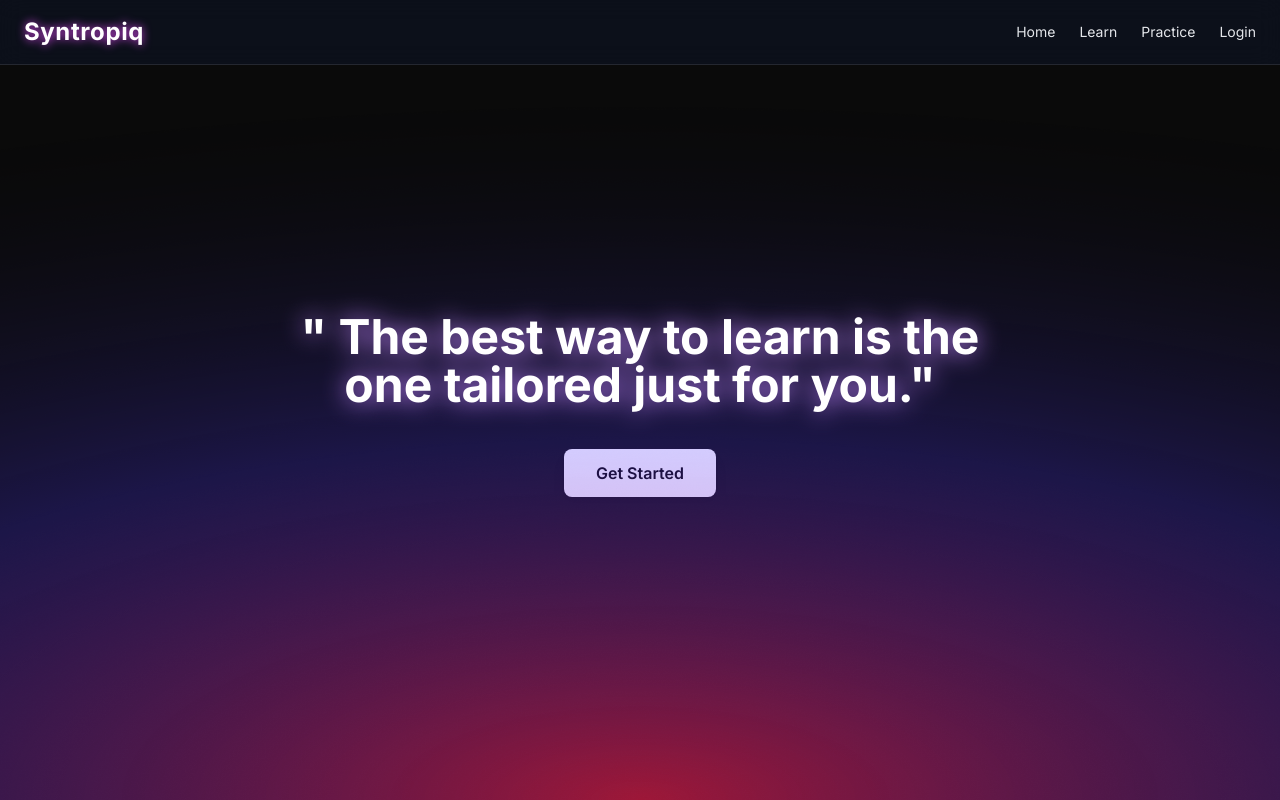
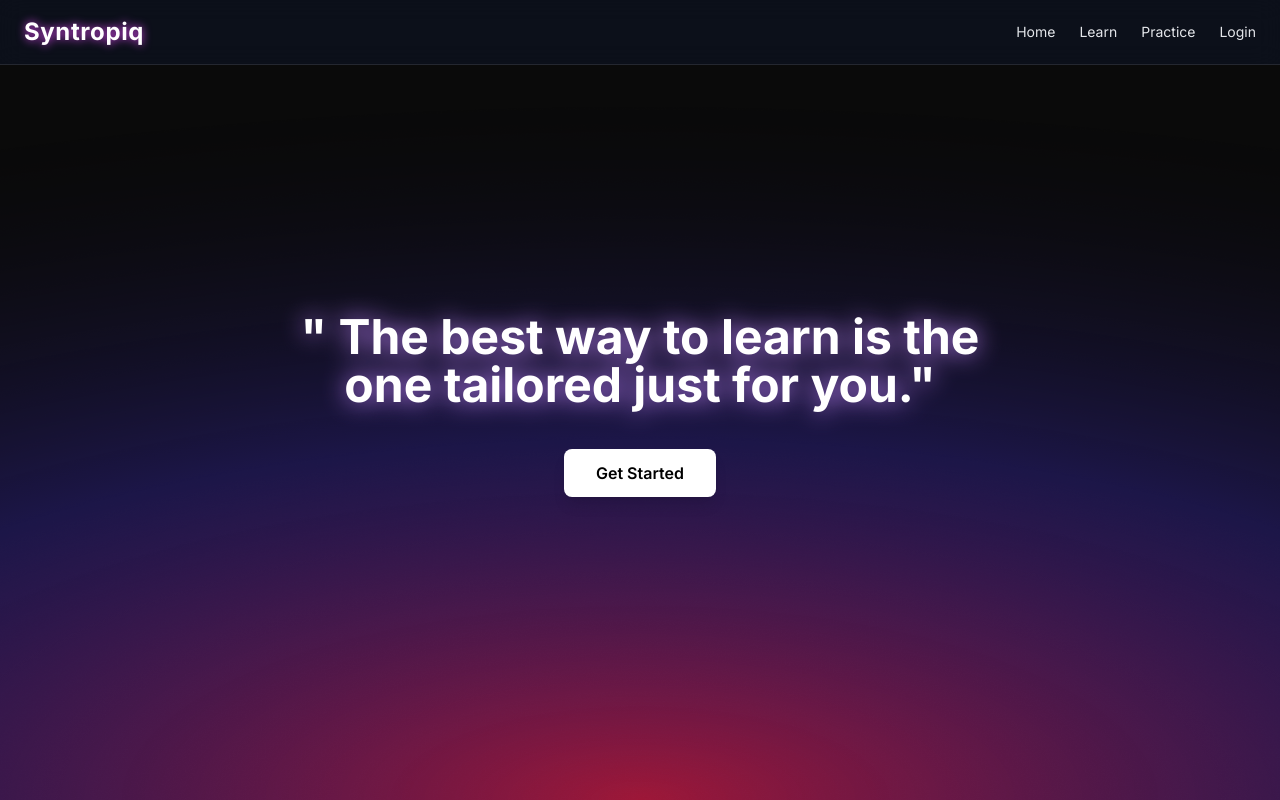
Before and after one commit to Nandavarma/syntropiq, a Next.js app: page / in a window 1280 px wide. Shown: the top 800 px of the page. Built offline with nearby package versions, Linux system fonts and the light colour scheme; a web font is replaced by a local one.

Commit message:
overlay issue

```diff
--- a/src/app/page.tsx
+++ b/src/app/page.tsx
@@ -17,9 +17,9 @@ export default function HomePage() {
         </motion.h1>
 
         <motion.div
-          className="mt-10"
-          initial={{ opacity: 0 }}
-          animate={{ opacity: 1 }}
+          className="mt-10 z-10"
+          initial={{ opacity: 0, y: 40 }}
+          animate={{ opacity: 1, y: 0 }}
           transition={{ delay: 1, duration: 1.2 }}
         >
           <a
```
